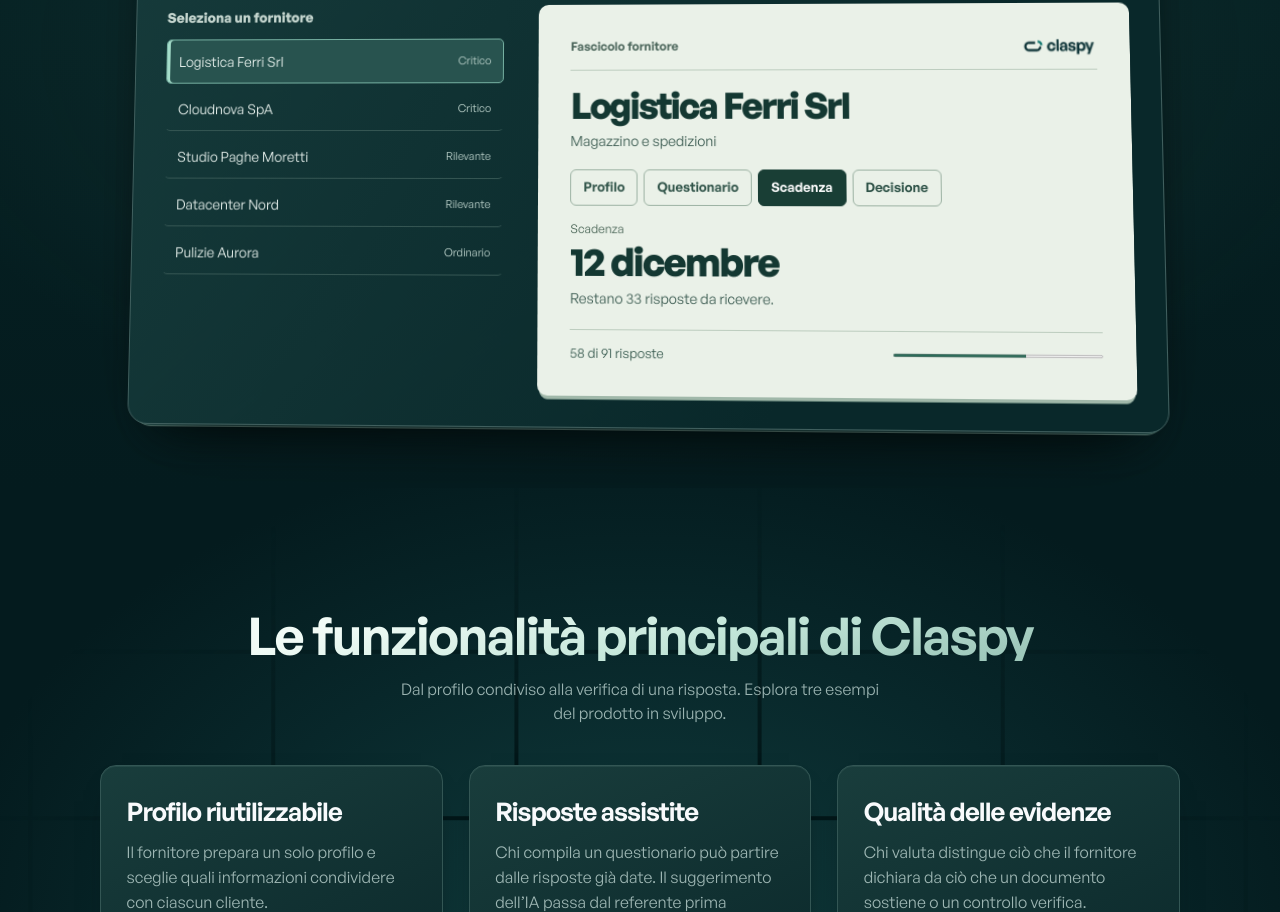
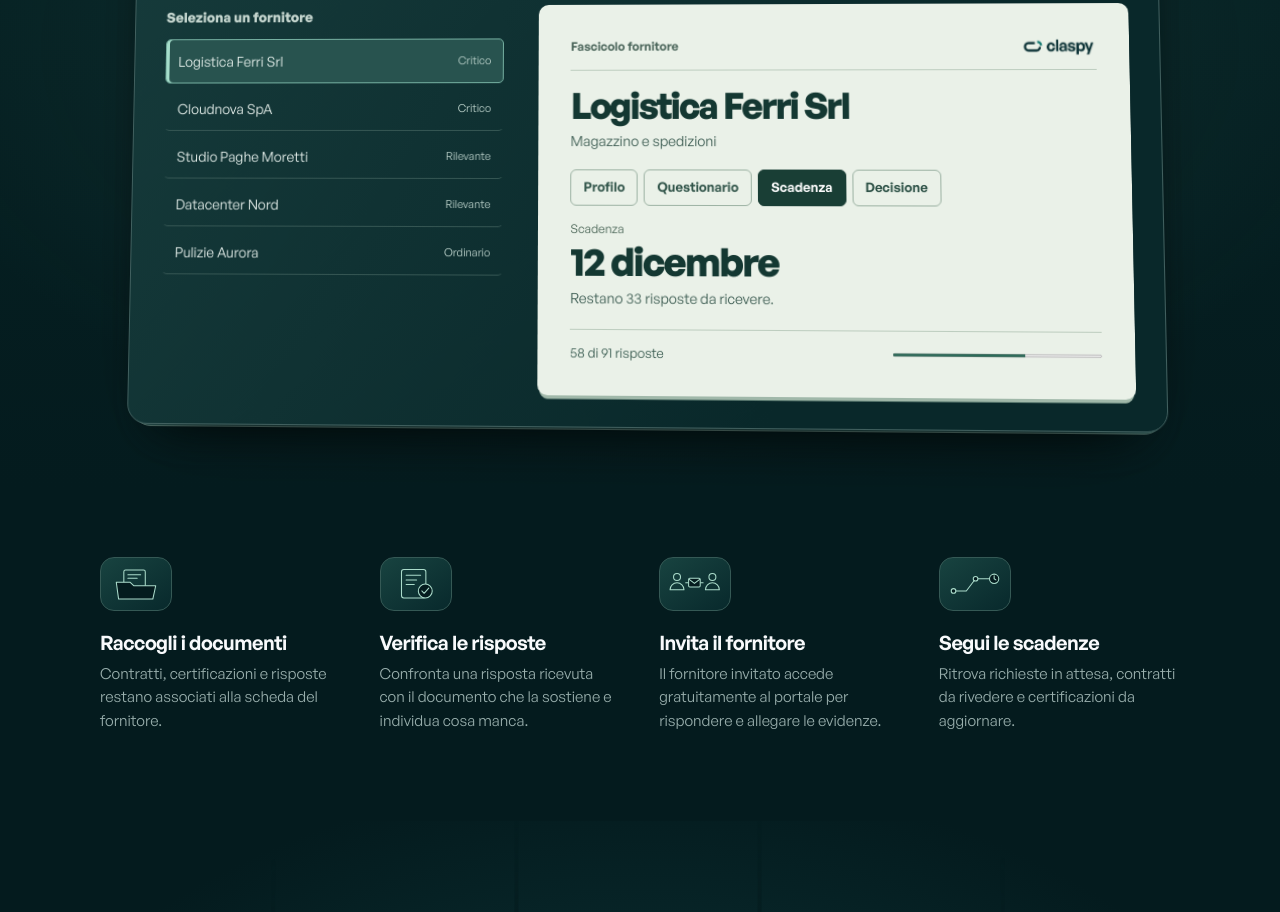
Before and after one commit to michidelogu4435/claspy-presentazione-prodotto, a plain HTML site: page index.html in a window 1280 px wide. Shown: the part 1888-2800 px from the top of the page. Drawn offline with Linux system fonts and the light colour scheme; no server answers.

Commit message:
Ripristina le quattro azioni animate sotto il registro

```diff
--- a/field-notes.css
+++ b/field-notes.css
@@ -1,3 +1,34 @@
+.field-notes{gap:clamp(18px,3vw,44px)}
+.field-note{min-width:0;padding-top:20px;border-top:1px solid rgb(var(--tint)/.22)}
+.field-note svg{display:block;width:104px;height:64px;color:var(--acc);stroke:currentColor;stroke-width:1.8;stroke-linejoin:round;stroke-linecap:round;fill:none;overflow:visible}
+.field-note .note-folder,.field-note .note-invite,.field-note .note-stamp,.field-note .note-marker circle,.field-note .note-waypoint,.field-note .note-origin{fill:var(--bg)}
+.field-note h3{font-size:clamp(18px,1.55vw,22px);line-height:1.16;letter-spacing:-.025em;margin:14px 0 8px}
+.field-note p{font-size:15px;line-height:1.55;color:var(--muted);margin:0}
+.field-icon-replay{display:inline-flex;align-items:center;padding:0 8px 0 0;gap:5px;min-height:64px;color:var(--muted);border:0;border-radius:8px;background:transparent;font:inherit;cursor:pointer}
+.field-icon-replay:is(:hover,:focus-visible){color:var(--fg)}
+@media(prefers-reduced-motion:no-preference){
+  .is-playing .note-sheet{animation:field-file 1.05s ease-in-out}
+  .is-playing .note-folder{animation:field-pocket .55s .45s ease-out;transform-box:fill-box;transform-origin:center bottom}
+  .is-playing .note-rows path,.is-playing .note-tick,.is-playing .note-link,.is-playing .note-track{stroke-dasharray:1;animation:field-draw .38s ease-out backwards}
+  .is-playing .note-rows path:nth-child(2){animation-delay:.13s}
+  .is-playing .note-rows path:nth-child(3){animation-delay:.26s}
+  .is-playing .note-stamp,.is-playing .note-marker,.is-playing .note-waypoint{transform-box:fill-box;transform-origin:center;animation:field-stamp .45s .45s ease-out backwards}
+  .is-playing .note-tick{animation-delay:.58s}
+  .is-playing .note-link{animation-duration:.65s}
+  .is-playing .note-invite{animation:field-mail 1.08s ease-in-out}
+  .is-playing .note-partner{animation:field-receive .42s .65s ease-out backwards}
+  .is-playing .note-track{animation-duration:.85s}
+  .is-playing .note-waypoint{animation-delay:.38s}
+  .is-playing .note-marker{animation-delay:.7s}
+}
+@keyframes field-file{0%{transform:translate(-9px,-8px) rotate(-5deg);opacity:.25}65%{transform:translate(0,6px)}100%{transform:none}}
+@keyframes field-pocket{45%{transform:scale(1.06,.92)}}
+@keyframes field-draw{from{stroke-dashoffset:1}to{stroke-dashoffset:0}}
+@keyframes field-stamp{0%{transform:scale(.35);opacity:.2}70%{transform:scale(1.14)}}
+@keyframes field-mail{0%{transform:translateX(-18px);opacity:.2}55%{transform:translate(6px,-5px);opacity:1}82%{transform:translateX(18px);opacity:.1}100%{transform:none;opacity:1}}
+@keyframes field-receive{from{opacity:.25;transform:translateX(7px)}}
+@media(max-width:600px){.feats.field-notes{grid-template-columns:1fr 1fr;gap:24px 16px}.field-icon-replay{gap:0}.field-note svg{width:85px}}
+@media(max-width:380px){.feats.field-notes{grid-template-columns:1fr}}
 .skip-link{position:fixed;z-index:120;left:1rem;top:1rem;padding:12px 18px;background:var(--fg);color:var(--bg);border-radius:8px;transform:translateY(-180%)}
 .skip-link:focus{transform:translateY(0)}
 .support-contact{display:flex;justify-content:space-between;align-items:center;gap:24px;border-top:1px solid rgb(var(--tint)/.22);padding-top:clamp(30px,5vw,64px)}
@@ -8,3 +39,9 @@
 }
 @media(max-width:960px){.mobile-menu{max-height:calc(100dvh - 72px);overflow-y:auto}}
 @media(min-width:961px){.mobile-menu{display:none}}
+
+.field-notes {margin-block:clamp(26px,5vw,68px) clamp(48px,7vw,96px)}
+.field-note {padding-top:0;border:0}
+.field-icon-replay {padding:0;border-radius:14px}
+.field-note svg {width:72px;height:54px;padding:6px;color:#abdccb;background:linear-gradient(145deg,#184340,#08292c);border:1px solid #355955;border-radius:14px}
+.field-icon-replay:focus-visible {outline:2px solid #b9e8d7;outline-offset:4px}
--- /dev/null
+++ b/field-notes.js
@@ -0,0 +1,48 @@
+(() => {
+  const notes = [...document.querySelectorAll('.field-note')];
+  const preference = matchMedia('(prefers-reduced-motion: reduce)');
+  const played = new WeakSet();
+
+  function play(note) {
+    if (preference.matches || note.classList.contains('is-playing')) return;
+    played.add(note);
+    note.classList.add('is-playing');
+    Promise.allSettled(note.getAnimations({subtree:true}).map(a => a.finished))
+      .then(() => note.classList.remove('is-playing'));
+  }
+
+  const observer = 'IntersectionObserver' in window ? new IntersectionObserver(entries => {
+    for (const entry of entries) {
+      if (!entry.isIntersecting) continue;
+      play(entry.target);
+      observer.unobserve(entry.target);
+    }
+  }, {threshold: .5}) : null;
+
+  function applyPreference() {
+    for (const note of notes) {
+      const icon = note.querySelector('svg');
+      const button = note.querySelector('.field-icon-replay');
+      if (preference.matches) {
+        observer?.unobserve(note);
+        note.classList.remove('is-playing');
+        if (button) button.replaceWith(icon);
+      } else if (!button) {
+        const replay = document.createElement('button');
+        replay.type = 'button';
+        replay.className = 'field-icon-replay';
+        replay.setAttribute('aria-label', 'Anima l’icona — ' + note.querySelector('h3').textContent);
+        icon.replaceWith(replay);
+        replay.append(icon);
+        replay.addEventListener('click', () => play(note));
+        replay.addEventListener('focus', () => play(note));
+        replay.addEventListener('pointerenter', event => {
+          if (event.pointerType === 'mouse') play(note);
+        });
+        if (!played.has(note)) observer?.observe(note);
+      }
+    }
+  }
+  applyPreference();
+  preference.addEventListener('change', applyPreference);
+})();
--- a/index.html
+++ b/index.html
@@ -337,7 +337,7 @@ footer{padding-block:24px 92px}
 @media (prefers-reduced-motion:reduce){*,*::before,*::after{animation:none!important;transition:none!important}html{scroll-behavior:auto}}
 </style>
 
-<link rel="stylesheet" href="presentation.css"><link rel="stylesheet" href="field-notes.css"><link rel="stylesheet" href="panoramica.css"><link rel="stylesheet" href="source-map.css"></head><body>
+<link rel="stylesheet" href="presentation.css?v=intro2"><link rel="stylesheet" href="field-notes.css?v=icons2"><link rel="stylesheet" href="panoramica.css"><link rel="stylesheet" href="source-map.css?v=sources2"></head><body>
 <svg width="0" height="0" style="position:absolute" aria-hidden="true">
   <defs>
     <symbol id="mark" viewBox="-10 -15 245 145">
@@ -414,6 +414,27 @@ footer{padding-block:24px 92px}
     </div>
   </div>
 </section>
+<section aria-label="Le azioni del fascicolo fornitore">
+  <div class="wrap feats field-notes">
+    <article class="field-note">
+      <svg aria-hidden="true" viewBox="0 0 100 64"><g class="note-sheet"><rect x="29" y="8" width="37" height="41" rx="3"/><path d="M36 16h22m-22 6h16"/></g><path class="note-folder" d="M16 29h24l6 6h38l-5 23H20z"/></svg>
+      <h3>Raccogli i documenti</h3><p>Contratti, certificazioni e risposte restano associati alla scheda del fornitore.</p>
+    </article>
+    <article class="field-note">
+      <svg aria-hidden="true" viewBox="0 0 100 64"><rect x="25" y="7" width="42" height="49" rx="4"/><g class="note-rows"><path pathLength="1" d="M33 17h25"/><path pathLength="1" d="M33 25h18"/><path pathLength="1" d="M33 33h14"/></g><circle class="note-stamp" cx="66" cy="44" r="12"/><path class="note-tick" pathLength="1" d="m60 44 4 4 8-9"/></svg>
+      <h3>Verifica le risposte</h3><p>Confronta una risposta ricevuta con il documento che la sostiene e individua cosa manca.</p>
+    </article>
+    <article class="field-note">
+      <svg aria-hidden="true" viewBox="0 0 100 64"><g><circle cx="19" cy="20" r="6"/><path d="M7 42a12 12 0 0 1 24 0z"/></g><path class="note-link" pathLength="1" d="M34 30h30"/><g class="note-invite"><rect x="39" y="22" width="20" height="15" rx="2"/><path d="m40 24 9 7 9-7"/></g><g class="note-partner"><circle cx="80" cy="20" r="6"/><path d="M68 42a12 12 0 0 1 24 0z"/></g></svg>
+      <h3>Invita il fornitore</h3><p>Il fornitore invitato accede gratuitamente al portale per rispondere e allegare le evidenze.</p>
+    </article>
+    <article class="field-note">
+      <svg aria-hidden="true" viewBox="0 0 100 64"><path class="note-track" pathLength="1" d="M13 44h22l16-21h32"/><circle class="note-origin" cx="13" cy="44" r="4"/><circle class="note-waypoint" cx="51" cy="23" r="4"/><g class="note-marker"><circle cx="83" cy="23" r="8"/><path d="M83 18v5l3 2"/></g></svg>
+      <h3>Segui le scadenze</h3><p>Ritrova richieste in attesa, contratti da rivedere e certificazioni da aggiornare.</p>
+    </article>
+  </div>
+</section>
+
 <section class="sec center" id="panoramica" aria-labelledby="features-title">
   <div class="wrap">
     <h2 class="h2" id="features-title">Le funzionalità principali di Claspy</h2>
@@ -805,5 +826,6 @@ body{isolation:isolate}
 <script src="presentation.js" defer></script>
 
 
+<script src="field-notes.js?v=icons2" defer></script>
 <script src="source-map.js" defer></script>
 </body></html>
--- a/presentation.css
+++ b/presentation.css
@@ -167,19 +167,24 @@ body #inizia .btn-main {
 /* The fixed words enter once; the inner word can then change independently. */
 @media (prefers-reduced-motion:no-preference) {
   .landing-intro .intro-segment,.landing-intro .hero-words {
-    animation:claspy-title-enter .55s cubic-bezier(.18,.78,.25,1) backwards;
+    animation:claspy-title-enter .78s cubic-bezier(.22,.68,.24,1) backwards;
   }
   .landing-intro .intro-segment {display:inline-block}
-  .landing-intro .intro-segment:nth-of-type(2) {animation-delay:.13s}
-  .landing-intro .hero-words {animation-delay:.25s}
-  .landing-intro .lead.load {animation-delay:.34s}
-  .landing-intro .ctas.load {animation-delay:.43s}
-  .landing-intro .radar.load {animation-delay:.52s}
+  .landing-intro .intro-segment:nth-of-type(2) {animation-delay:.09s}
+  .landing-intro .hero-words {animation-delay:.18s}
+  .landing-intro .lead.load {animation-delay:.27s}
+  .landing-intro .ctas.load {animation-delay:.35s}
+  .landing-intro .radar.load {animation-delay:.43s}
   @keyframes claspy-title-enter {
-    from {opacity:0;transform:translateY(.24em)}
+    from {opacity:0;transform:translateY(.15em)}
     to {opacity:1;transform:translateY(0)}
   }
 }
 @media (max-width:800px) {
   #panoramica .feature-example.scroll-reveal {transition-delay:0s}
 }
+
+@media(prefers-reduced-motion:no-preference) {
+  .motion-ready #panoramica .feature-example.scroll-reveal {transform:translateY(12px);transition-duration:.65s,.75s}
+  .motion-ready #panoramica .feature-example:is(.is-visible,:focus-within) {transform:none}
+}
```
